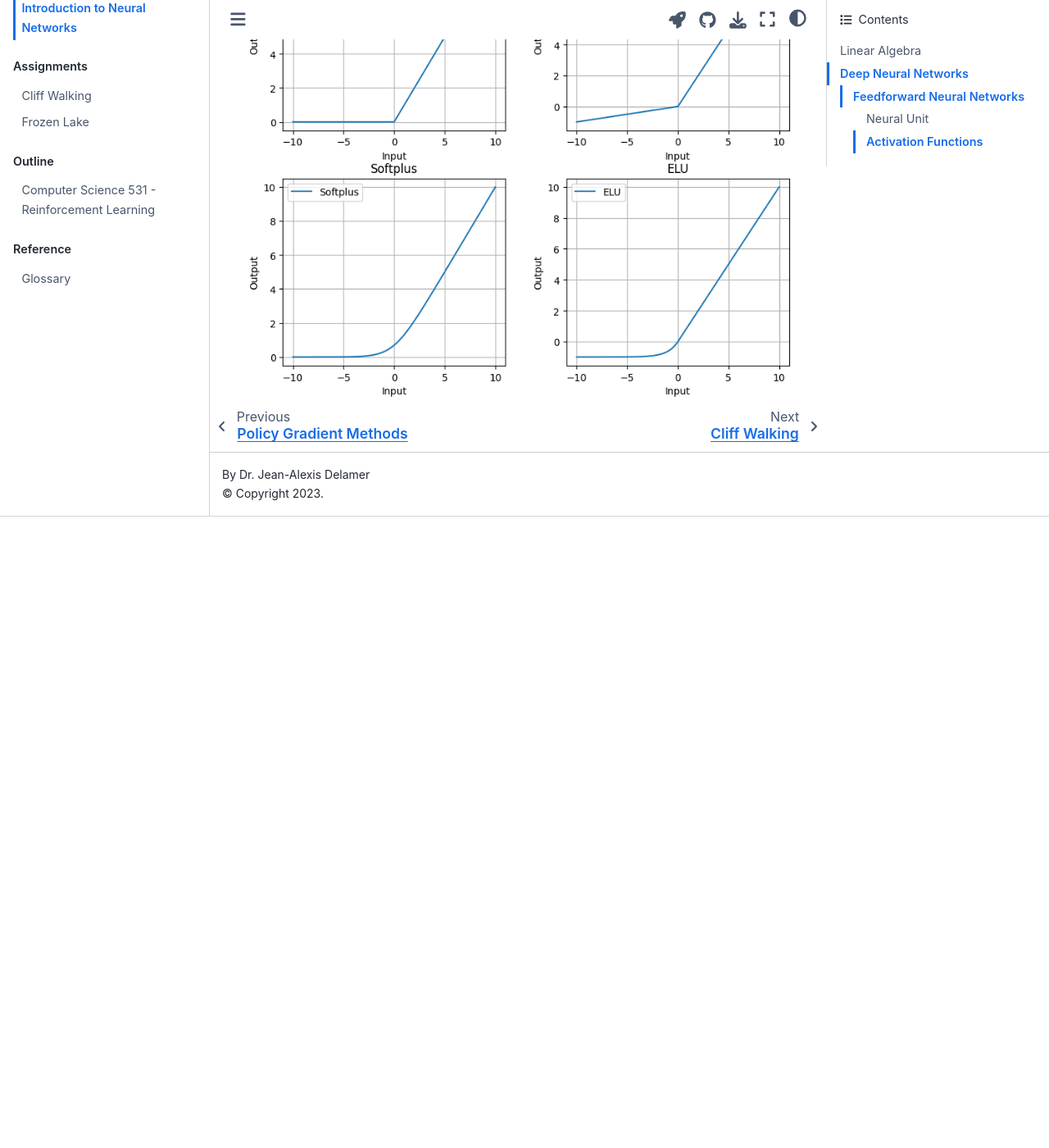
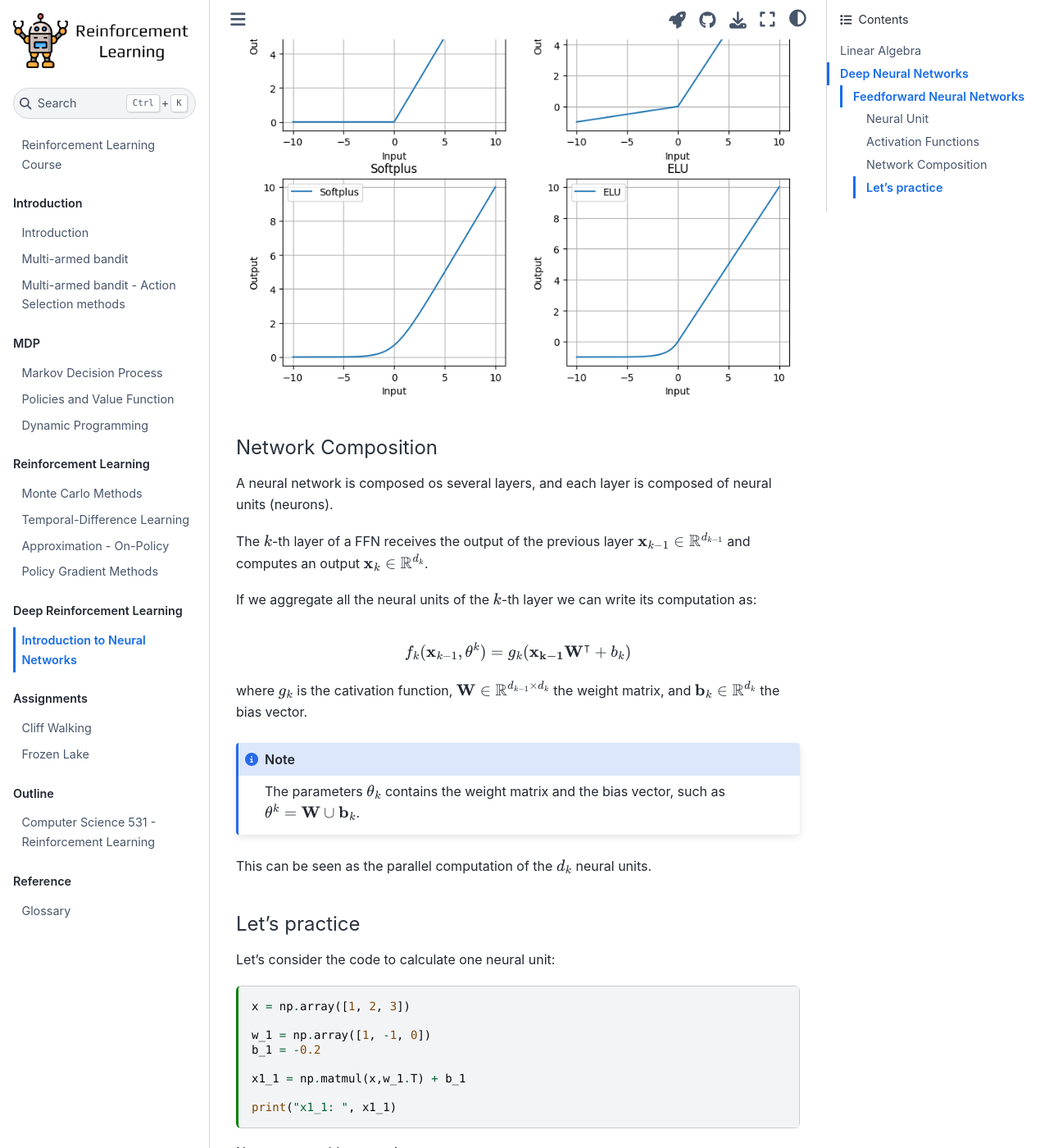
Before and after one commit to jdelamer/CSCI-531, a Jupyter Book: the page built from lectures/drl/introduction.md, in a window 1280 px wide and 1400 px high, scrolled down 8191 px. Shown: the whole window at 82% size. Built offline with Jupyter Book 1.0.4 settings and Sphinx 7.4.7 and the Sphinx Book theme 1.1.4, drawn with Linux system fonts in a browser that asks for light colours; pages that are not in the unit, such as notebooks, are missing from menus; before the commit the page ends 8821 px from its top, so only the background shows below that; some of the changed text lies outside the part shown.

Commit message:
Finish FFN

````diff
--- a/lectures/drl/introduction.md
+++ b/lectures/drl/introduction.md
@@ -365,3 +365,84 @@ The tanh and sigmoid activation functions are mostly used to restrict the output
 ```{image} ./img/activation_functions.png
     :align: center
 ```
+
+
+#### Network Composition
+
+A neural network is composed os several layers, and each layer is composed of neural units (neurons).
+
+The $k$-th layer of a FFN receives the output of the previous layer $\mathbf{x}_{k-1}\in \mathbb{R}^{d_{k-1}}$ and computes an output $\mathbf{x}_k \in \mathbb{R}^{d_k}$.
+
+If we aggregate all the neural units of the $k$-th layer we can write its computation as:
+
+```{math}
+f_k(\mathbf{x}_{k-1},\theta^k)=g_k(\mathbf{x_{k-1}}\mathbf{W}^\intercal+b_k)
+```
+
+where $g_k$ is the cativation function, $\mathbf{W}\in \mathbb{R}^{d_{k-1}\times d_k}$ the weight matrix, and $\mathbf{b}_k\in \mathbb{R}^{d_k}$ the bias vector.
+
+```{note}
+The parameters $\theta_k$ contains the weight matrix and the bias vector, such as $\theta^k = \mathbf{W}\cup \mathbf{b}_k$.
+```
+
+This can be seen as the parallel computation of the $d_k$ neural units.
+
+#### Let's practice
+
+Let's consider the code to calculate one neural unit:
+
+```{code-cell} ipython3
+
+x = np.array([1, 2, 3])
+
+w_1 = np.array([1, -1, 0])
+b_1 = -0.2
+
+x1_1 = np.matmul(x,w_1.T) + b_1
+
+print("x1_1: ", x1_1)
+
+```
+
+Now we can add more units:
+
+```{code-cell} ipython3
+
+x = np.array([1, 2, 3])
+
+w_2 = np.array([2, 0, 1])
+b_2 = 0.2
+
+x1_2 = np.matmul(x,w_2.T) + b_2
+
+print("x1_2: ", x1_2)
+
+
+x = np.array([1, 2, 3])
+
+w_3 = np.array([1, -0.3, -1])
+b_3 = 0
+
+x1_3 = np.matmul(x,w_3.T) + b_3
+
+print("x1_3: ", x1_3)
+
+```
+
+Now let's try to calculate for the full layer containing the three neural units:
+
+
+```{code-cell} ipython3
+
+x = np.array([1, 2, 3])
+
+W = np.array([[1, -1, 0],
+              [2, 0, 1],
+              [1, -0.3, -1]])
+
+b = np.array([-0.2, 0.2, 0])
+
+x1 = np.matmul(x,W.T) + b
+print("x1: ", x1)
+
+```
````
